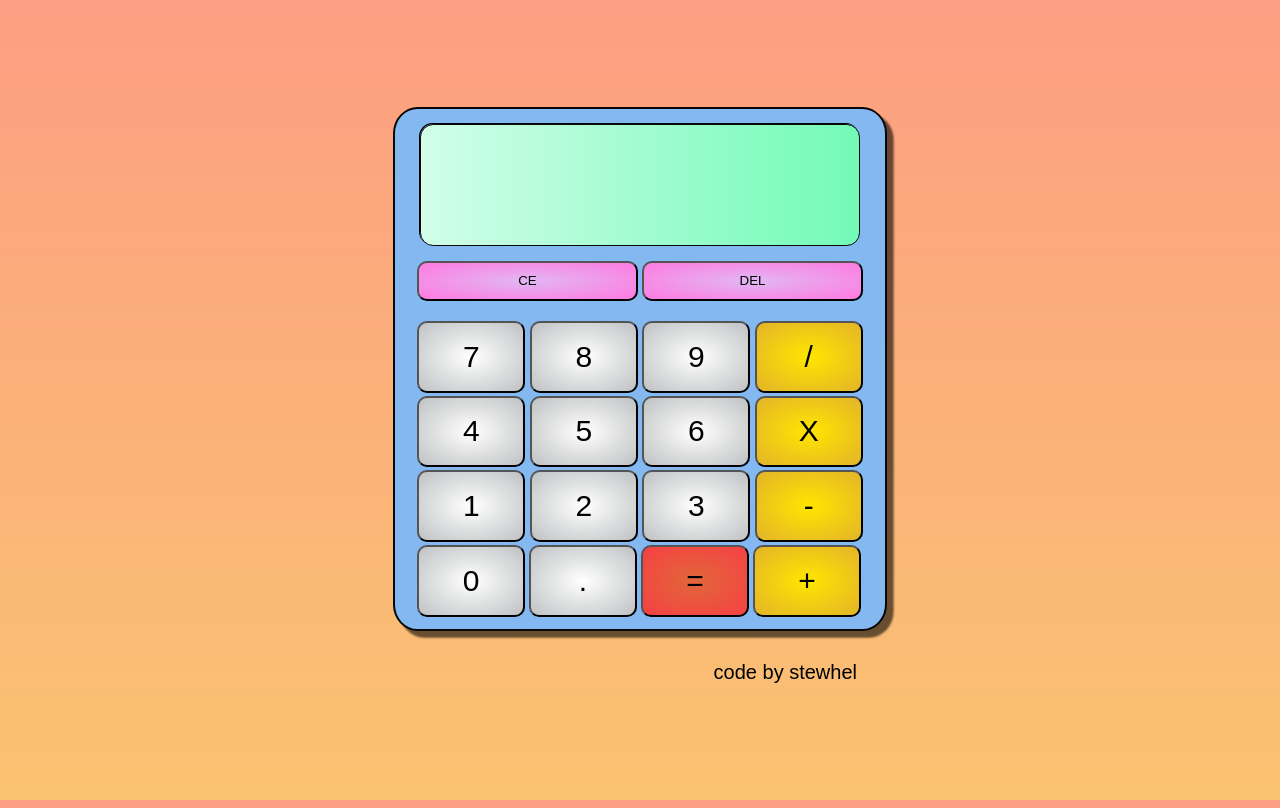
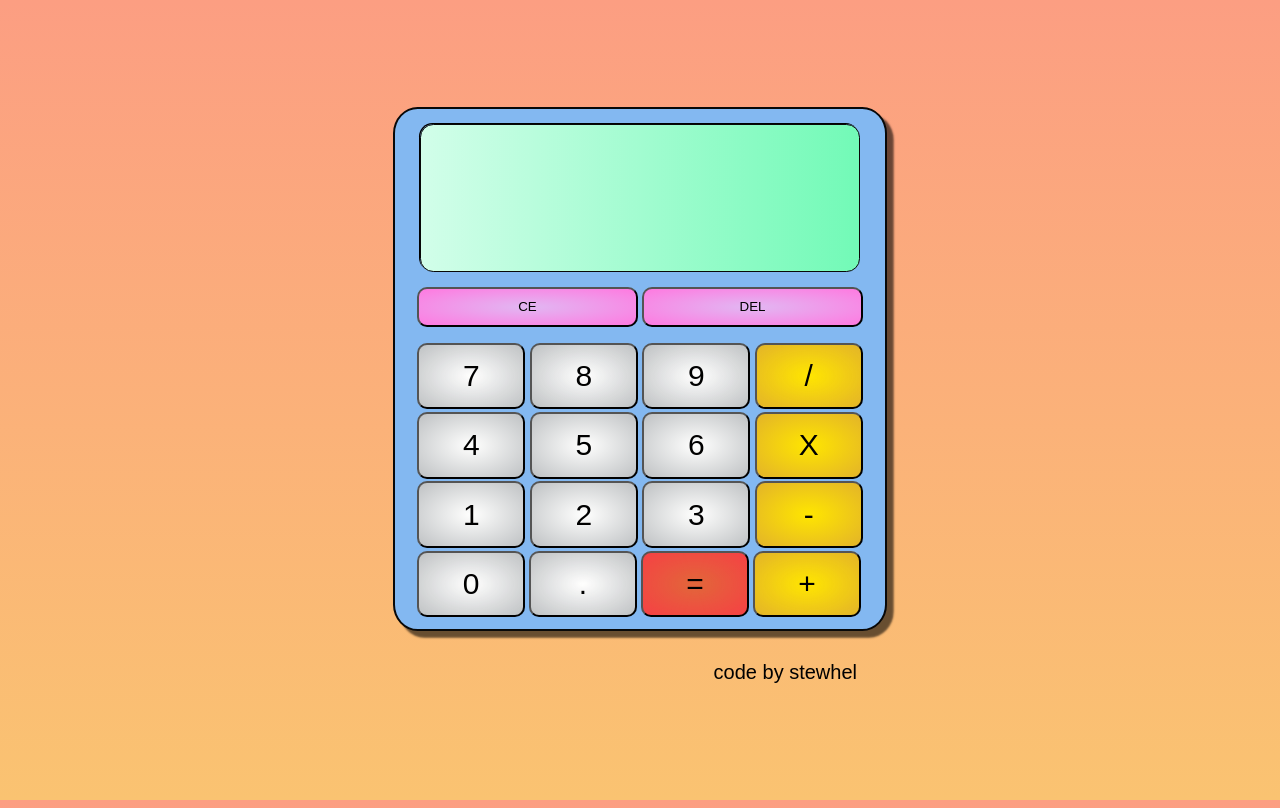
Before and after one commit to stewhel/odin-calc, a plain HTML site: page index.html in a window 1280 px wide. Drawn offline with Linux system fonts and the light colour scheme; a web font is replaced by a local one.

Commit message:
Changed screen font size

```diff
--- a/style.css
+++ b/style.css
@@ -19,7 +19,7 @@ body{
 
 #screen{
     font-family: 'Digital-7 Mono', sans-serif;
-    font-size: 100px;
+    font-size: 75px;
     padding-right: 10px;
     padding-top: 10px;
 }
@@ -48,7 +48,7 @@ body{
     text-align: right;
     margin: 5px;
     border-radius: 10pt;
-    flex: 1.5;
+    flex: 2;
 }
 
 .top-btns{
```
